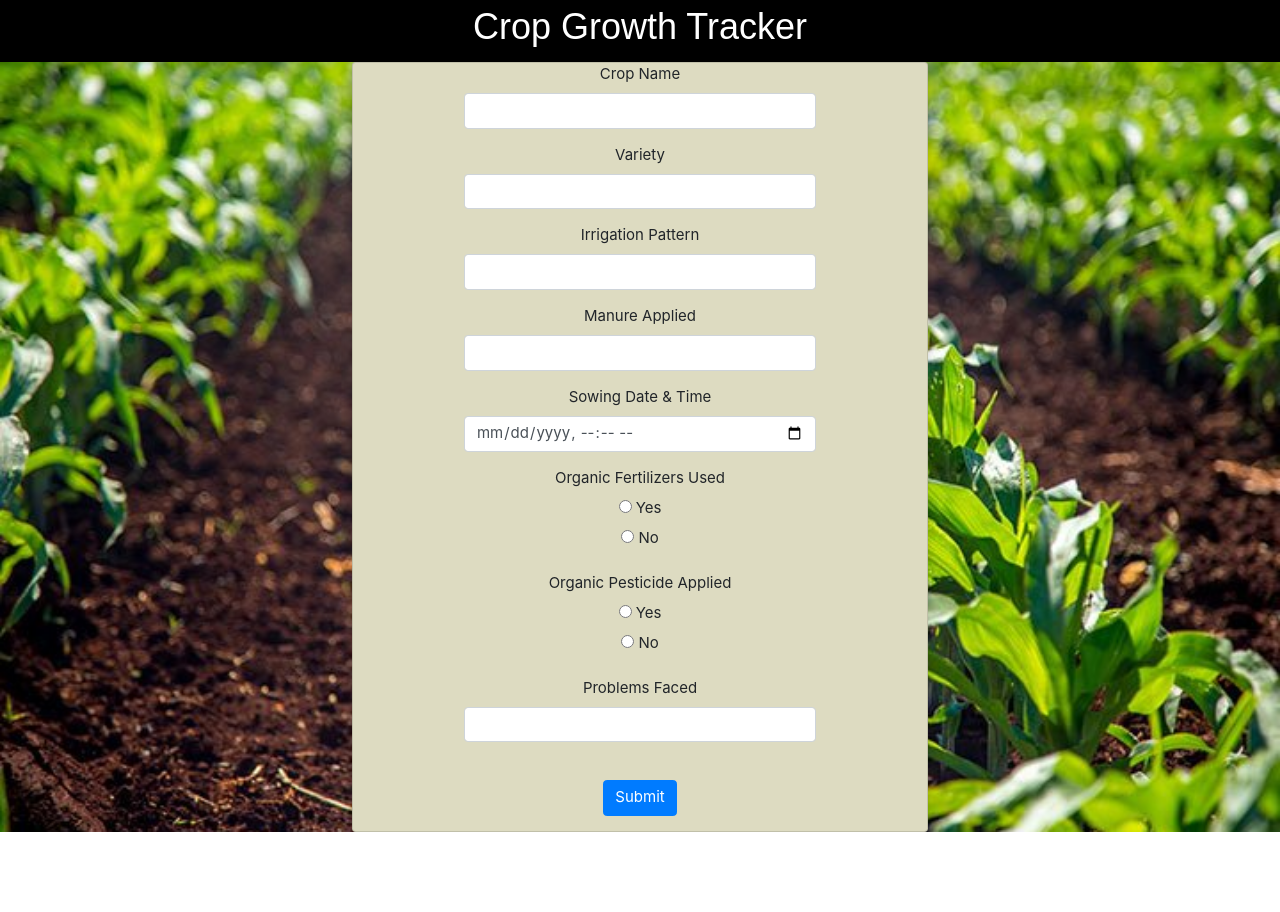
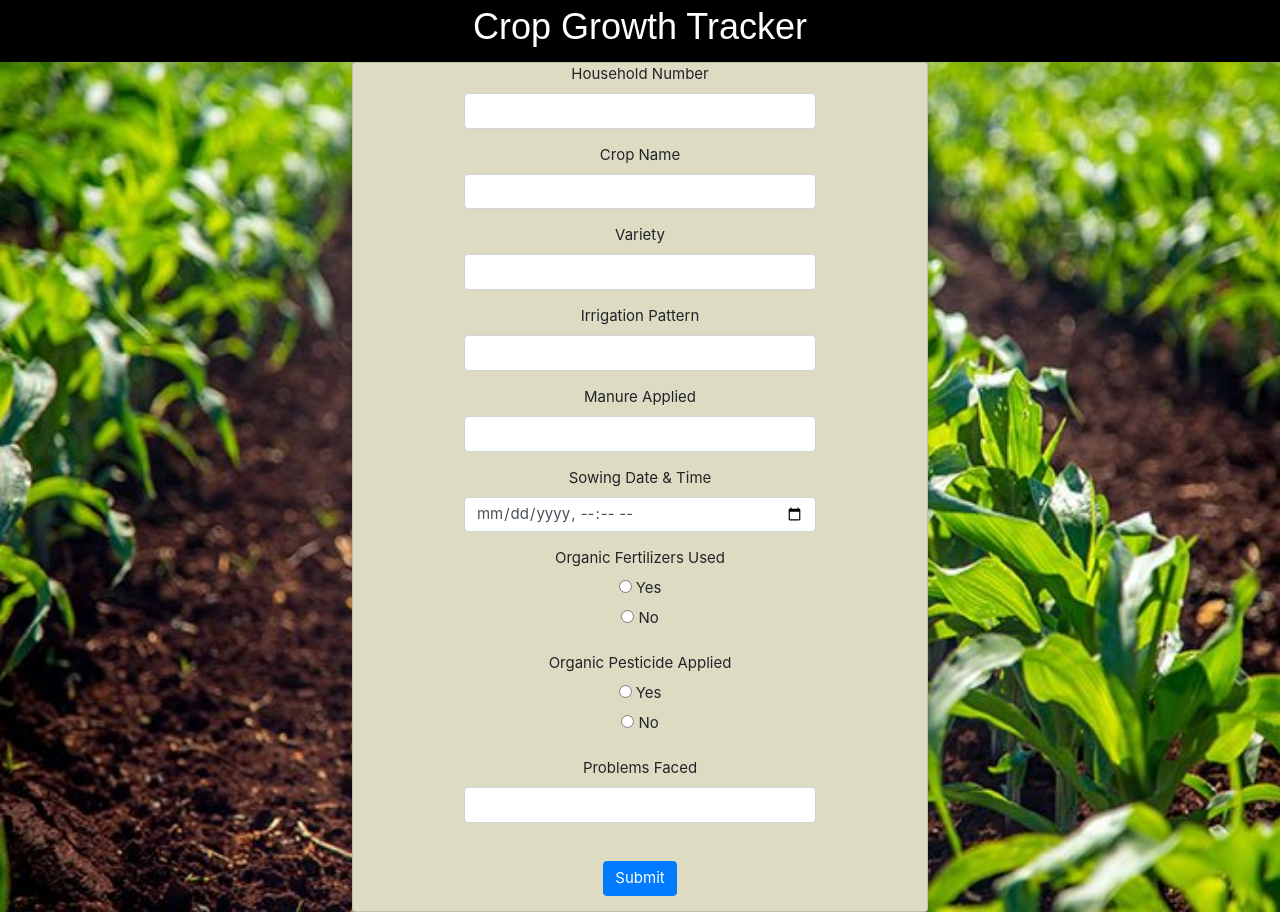
Before and after one commit to pseudo-shuttlesworthNEO/pseudo-shttlesworthNEO.github.io, a plain HTML site: page index.html in a window 1280 px wide. Before the commit the page ends 832 px from the top, so only its background shows below. Drawn offline with nearby package versions, Linux system fonts and the light colour scheme; a web font is replaced by a local one.

Commit message:
Style Edit 3
Signed-off-by: Puneet Gupta <gupta.puneet0696@gmail.com>

```diff
--- a/index.html
+++ b/index.html
@@ -61,10 +61,18 @@ function PesticideCheck() {
 <legend class="w3-xxlarge">Crop Growth Tracker</legend>
 </div>
 <div class="card" style="background-color: #dddbc1;">
-<form method="POST" action="http://formspree.io/gupta.puneet0696@gmail.com" class="form-horizontal">
+<form method="POST" action="http://formspree.io/prakriti.sharma@terisas.ac.in" class="form-horizontal">
 <fieldset>
 
-<!-- Form Name -->
+<!-- Household Number -->
+<div class="form-group col-md-8">
+    <label class=" control-label" for="household-text">Household Number</label>
+    <div class="">
+    <input id="cropname-text" name="Household Number" type="text" placeholder="" class="form-control input-md">
+    <!-- <span class="help-block">Name of the Crop</span>   -->
+    </div>
+  </div>
+
 <!-- Text input-->
 <!-- <div class="form-row"> -->
 	<div class="form-group col-md-8">
```
